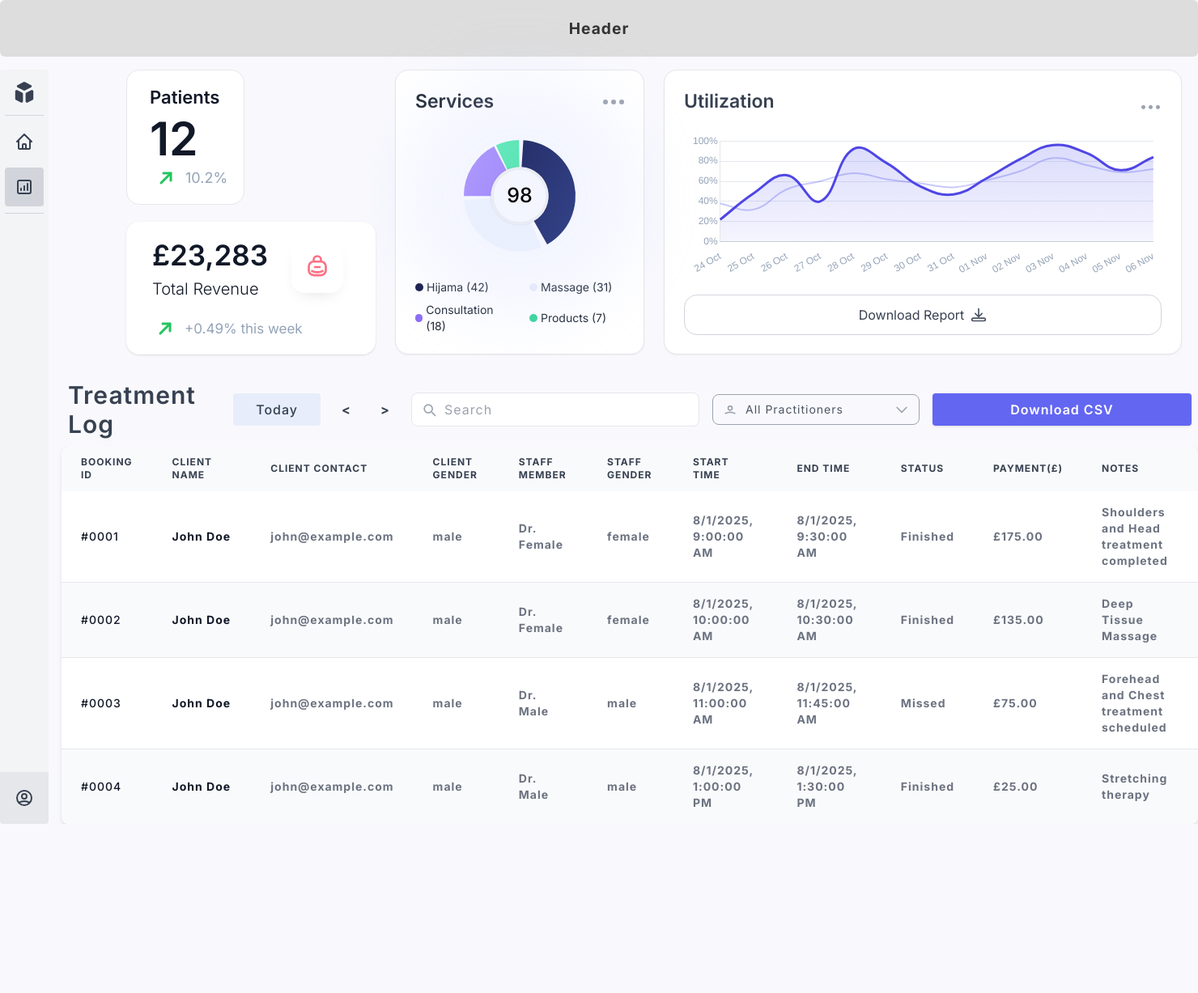
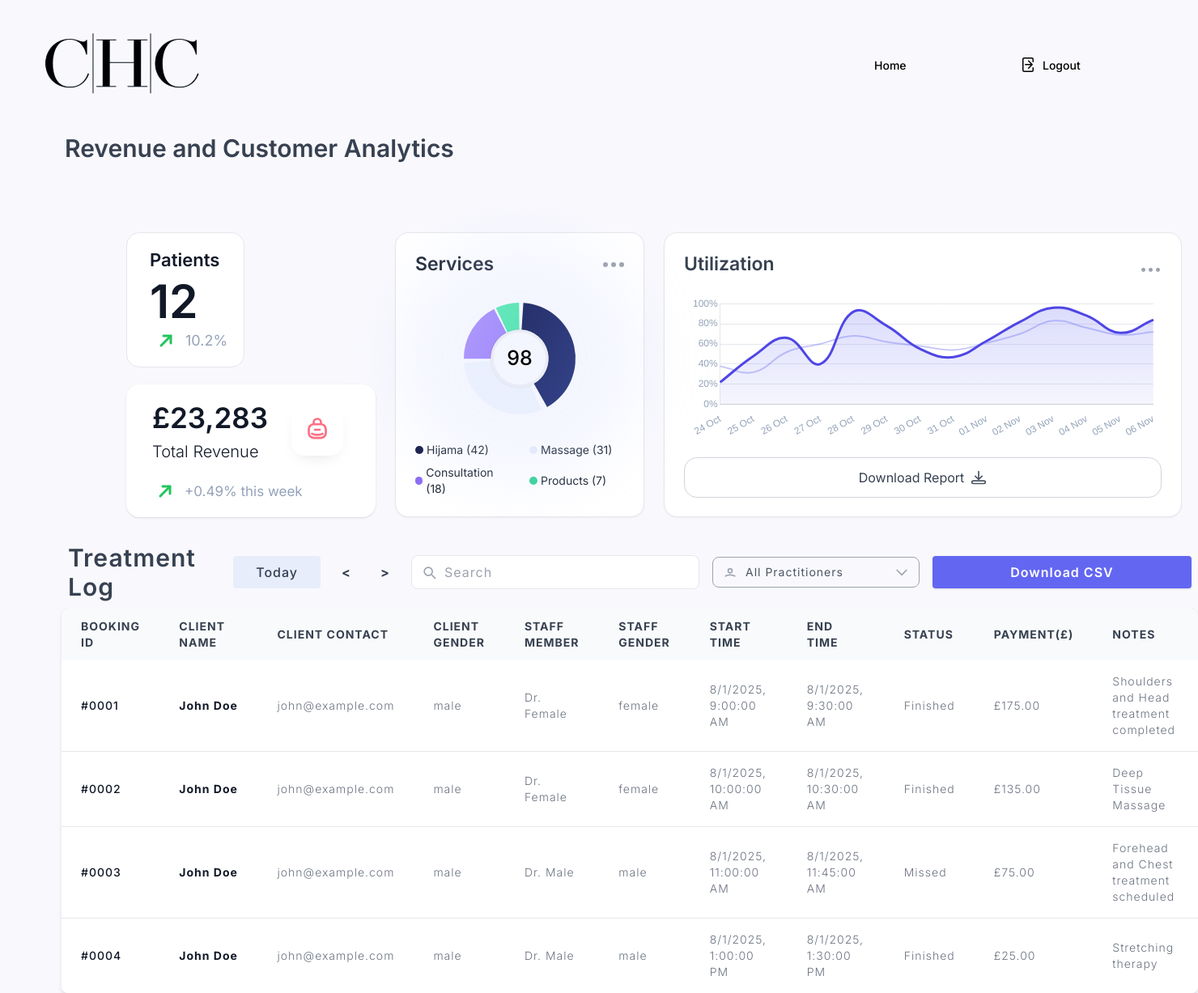
Before and after one commit to anais528/HijamaApp, a Flask app: page /admin/dashboard in a window 1480 px wide. Shown: the whole page at 81% size. Before the commit the page ends 1018 px from the top, so only its background shows below. Run offline with Flask 3, Linux system fonts and the light colour scheme; some libraries are stand-ins or nearby versions.

Commit message:
changes to analytics

```diff
--- a/frontend/templates/admin/admin_dashboard.html
+++ b/frontend/templates/admin/admin_dashboard.html
@@ -57,28 +57,57 @@ Main Features:
 
     }
 
-    .header {
-      grid-row: 1 / 2;
-      grid-column: 1 / 3;
-      background: #ddd;
-      border-radius: 6px;
+
+    .nav-header {
+      display: flex;
+      justify-content: space-between; /* spread out left, middle, right */
+      align-items: center;
+      padding: 20px 40px;
+      font-size: 14px;
+      width: 100%;
+      font-weight: 500;
+      border: none;
+      padding-top: 15px;
+    }
+
+        .logo {
             display: flex;
             align-items: center;
-      justify-content: center;
-      font-weight: bold;
-      font-size: 1.2rem;
-      letter-spacing: 1px;
         }
-    .sidebar {
-      grid-row: 2 / 3;
-      grid-column: 1 / 2;
-      background: #ddd;
-      border-radius: 6px;
+
+        .logo_image {
+            width: auto;
+            height: 130px;
+            padding-left: 0px;
+        }
+
+        .nav {
             display: flex;
-      flex-direction: column;
             align-items: center;
-      overflow: hidden;
+            margin-left: 680px;
+
         }
+
+        .contact_us {
+            text-decoration: underline;
+            text-underline-offset: 4px;
+            text-decoration-thickness: 1px;
+        }
+
+        .nav a {
+            text-decoration: none;
+            color: #000;
+            width: 180px;
+        }
+
+        .nav a:hover {
+            font-weight: 600;
+        }
+
+        .login {
+            font-size: 30px;
+        }
+
     .main {
       grid-row: 2 / 3;
       grid-column: 2 / 3;
@@ -138,102 +167,73 @@ Main Features:
     100% { transform: translateX(100%); }
   }
 
+  .logout-link {
+    display: inline-flex;  /* Treats the link as a flexible container */
+    align-items: center; /* Vertically centers the icon and text */
+    gap: 0.5rem;         /* Adds a nice space between the icon and text */
+
+    /* Optional: Style it to look like a link */
+    text-decoration: none;
+    color: #dc2626; /* A red color, common for logout/danger */
+    font-weight: 500;
+}
+
+/* Controls the size of the icon */
+.logout-link svg {
+    width: 1.25rem;  /* 20px */
+    height: 1.25rem; /* 20px */
+}
+
+/* Optional: Add a hover effect */
+.logout-link:hover {
+    text-decoration: underline;
+}
+
 
   </style>
 </head>
 <body>
-    <div class="grid grid-rows-[70px,1fr] grid-cols-[60px,1fr] h-screen w-full gap-4">
+  <header class="nav-header">
+    <div class="logo">
+        <img class="logo_image" src="{{ url_for('static', filename='images/logo.png') }}" alt="Logo">
+    </div>
 
-    <div class="header">Header</div>
 
-    <div class="sidebar flex flex-col items-center w-26 h-full overflow-hidden text-gray-700 bg-gray-100 rounded">
-      <!-- Logo Icon -->
-      <a class="flex items-center justify-center mt-3" href="#">
+    <nav class="nav">
+      <a href="{{ url_for('views.home') }}">Home</a>
+      <a href="{{ url_for('views.home') }}" class="logout-link">
         <svg
-          class="w-8 h-8 fill-current"
             xmlns="http://www.w3.org/2000/svg"
             viewBox="0 0 20 20"
             fill="currentColor"
         >
             <path
-            d="M11 17a1 1 0 001.447.894l4-2A1 1 0 0017 15V9.236a1 1 0 00-1.447-.894l-4 2a1 1 0 00-.553.894V17zM15.211 6.276a1 1 0 000-1.788l-4.764-2.382a1 1 0 00-.894 0L4.789 4.488a1 1 0 000 1.788l4.764 2.382a1 1 0 00.894 0l4.764-2.382zM4.447 8.342A1 1 0 003 9.236V15a1 1 0 00.553.894l4 2A1 1 0 009 17v-5.764a1 1 0 00-.553-.894l-4-2z"
+                fill-rule="evenodd"
+                d="M3 3.25A2.25 2.25 0 015.25 1h9.5A2.25 2.25 0 0117 3.25V6.75h-1.5V3.25a.75.75 0 00-.75-.75h-9.5a.75.75 0 00-.75.75v13.5a.75.75 0 00.75.75h9.5a.75.75 0 00.75-.75v-3.5H17v3.5A2.25 2.25 0 0114.75 19h-9.5A2.25 2.25 0 013 16.75V3.25z"
+                clip-rule="evenodd"
+            />
+            <path
+                fill-rule="evenodd"
+                d="M6.75 9a.75.75 0 000 1.5h6.58l-3.22 3.22a.75.75 0 101.06 1.06l4.5-4.5a.75.75 0 000-1.06l-4.5-4.5a.75.75 0 10-1.06 1.06l3.22 3.22H6.75z"
+                clip-rule="evenodd"
             />
         </svg>
+        <span>Logout</span>
     </a>
+    </nav>
 
-      <div class="flex flex-col items-center mt-3 border-t border-gray-300">
-        <!-- Home Icon -->
-        <a
-          class="flex items-center justify-center w-12 h-12 mt-2 rounded hover:bg-gray-300"
-          href="#"
+  </header>
+
+      <span
+      class="text-gray-700 text-3xl font-semibold"
+      style="position: relative; left: 80px; padding-top: 200px;"
     >
-          <svg
-            class="w-6 h-6 stroke-current"
-            xmlns="http://www.w3.org/2000/svg"
-            fill="none"
-            viewBox="0 0 24 24"
-            stroke="currentColor"
-          >
-            <path
-              stroke-linecap="round"
-              stroke-linejoin="round"
-              stroke-width="2"
-              d="M3 12l2-2m0 0l7-7 7 7M5 10v10a1 1 0 001 1h3m10-11l2 2m-2-2v10a1 1 0 01-1 1h-3m-6 0a1 1 0 001-1v-4a1 1 0 011-1h2a1 1 0 011 1v4a1 1 0 001 1m-6 0h6"
-            />
-          </svg>
-        </a>
+      Revenue and Customer Analytics
+    </span>
 
-        <!-- Reports Icon (Active) -->
-        <a
-          class="flex items-center justify-center w-12 h-12 mt-2 bg-gray-300 rounded"
-          href="#"
-        >
-          <svg
-            class="w-6 h-6 stroke-current"
-            xmlns="http://www.w3.org/2000/svg"
-            fill="none"
-            viewBox="0 0 24 24"
-            stroke="currentColor"
-          >
-            <path
-              stroke-linecap="round"
-              stroke-linejoin="round"
-              stroke-width="2"
-              d="M16 8v8m-4-5v5m-4-2v2m-2 4h12a2 2 0 002-2V6a2 2 0 00-2-2H6a2 2 0 00-2 2v12a2 2 0 002 2z"
-            />
-          </svg>
-        </a>
-      </div>
-      <div
-        class="flex flex-col items-center mt-2 border-t border-gray-300"
-        style="flex-grow: 1; justify-content: start;"
-      >
-        <!-- Empty placeholders to keep spacing -->
-        <div class="w-12 h-12 mt-2"></div>
-        <div class="w-12 h-12 mt-2"></div>
-        <div class="w-12 h-12 mt-2"></div>
-      </div>
-      <!-- Profile Icon -->
-      <a
-        class="flex items-center justify-center w-16 h-16 mt-auto bg-gray-200 hover:bg-gray-300"
-        href="#"
-      >
-        <svg
-          class="w-6 h-6 stroke-current"
-          xmlns="http://www.w3.org/2000/svg"
-          fill="none"
-          viewBox="0 0 24 24"
-          stroke="currentColor"
-        >
-          <path
-            stroke-linecap="round"
-            stroke-linejoin="round"
-            stroke-width="2"
-            d="M5.121 17.804A13.937 13.937 0 0112 16c2.5 0 4.847.655 6.879 1.804M15 10a3 3 0 11-6 0 3 3 0 016 0zm6 2a9 9 0 11-18 0 9 9 0 0118 0z"
-          />
-        </svg>
-      </a>
-    </div>
+    <div class="grid grid-rows-[70px,1fr] grid-cols-[60px,1fr] h-screen w-full gap-4">
+
+
 
     <div class="main">
 
@@ -242,9 +242,9 @@ Main Features:
 <!-- Analytics Section Layout Matching Provided Image -->
 
 
+<div class="grid grid-cols-4 grid-rows-2 gap-6 h-[400px] w-full pr-5 pl-20 pb-12 ">
 
 
-<div class="grid grid-cols-4 grid-rows-2 gap-6 h-[400px] w-full pr-5 pl-20 pb-12 ">
 
     <div class="grid grid-cols-2 gap-4">
           <div class="bg-white rounded-2xl border border-gray-200 p-7 py-5">
@@ -455,15 +455,10 @@ Main Features:
     </div>
 
 
-
-
-
-
-
       <div class="large-log-table">
         <div class="table-wrapper flex-1 bg-gray-300 rounded overflow-x-auto shadow-md sm:rounded-lg">
             <table class="w-full text-sm text-left text-gray-500 dark:text-gray-400">
-              <thead class="text-xs text-gray-700 uppercase bg-gray-50 dark:bg-gray-700 dark:text-gray-400">
+              <thead class="text-s text-gray-700 uppercase bg-gray-50 dark:bg-gray-700 dark:text-gray-400">
                 <tr>
                   <th scope="col" class="px-6 py-3">Booking ID</th>
                   <th scope="col" class="px-6 py-3">Client Name</th>
@@ -478,7 +473,7 @@ Main Features:
                   <th scope="col" class="px-6 py-3">Notes</th>
                 </tr>
               </thead>
-              <tbody id="appt-tbody" class="bg-white divide-y divide-gray-200 dark:bg-gray-900 dark:divide-gray-700">
+              <tbody id="appt-tbody" class="bg-white divide-y divide-gray-200 dark:bg-gray-300 dark:divide-gray-300">
                 <!-- data loaded here dynamically -->
 
                 <tr id="appt-skeleton">
@@ -769,19 +764,19 @@ async function fetchAppointments() {
     const frag = document.createDocumentFragment();
     data.forEach(appt => {
       const tr = document.createElement('tr');
-      tr.className = 'odd:bg-white odd:dark:bg-gray-900 even:bg-gray-50 even:dark:bg-gray-800 border-b dark:border-gray-700 border-gray-200';
+      tr.className = 'bg-white dark:bg-gray-800 border-b dark:border-gray-700 border-gray-200';
       tr.innerHTML = `
         <td class="px-6 py-4 font-medium text-gray-900 dark:text-white whitespace-nowrap">#${String(appt.id ?? '').padStart(4, '0')}</td>
         <td class="px-6 py-4 text-gray-900 dark:text-white whitespace-nowrap">${appt.client_name ?? ''}</td>
-        <td class="px-6 py-4 text-gray-500 dark:text-gray-400">${appt.contact_info ?? ''}</td>
-        <td class="px-6 py-4 text-gray-500 dark:text-gray-400">${appt.client_gender ?? ''}</td>
-        <td class="px-6 py-4 text-gray-500 dark:text-gray-400">${appt.staff_name ?? ''}</td>
-        <td class="px-6 py-4 text-gray-500 dark:text-gray-400">${appt.staff_gender ?? ''}</td>
-        <td class="px-6 py-4 text-gray-500 dark:text-gray-400">${appt.appointment_time ? new Date(appt.appointment_time).toLocaleString() : ''}</td>
-        <td class="px-6 py-4 text-gray-500 dark:text-gray-400">${appt.end_time ? new Date(appt.end_time).toLocaleString() : ''}</td>
-        <td class="px-6 py-4 text-gray-500 dark:text-gray-400">${appt.status ?? ''}</td>
-        <td class="px-6 py-4 text-gray-500 dark:text-gray-400">£${Number(appt.payment ?? 0).toFixed(2)}</td>
-        <td class="px-6 py-4 text-gray-500 dark:text-gray-400">${appt.notes ?? ''}</td>
+        <td class="px-6 py-4 font-light text-gray-500 dark:text-gray-400">${appt.contact_info ?? ''}</td>
+        <td class="px-6 py-4 font-light text-gray-500 dark:text-gray-400">${appt.client_gender ?? ''}</td>
+        <td class="px-6 py-4 font-light text-gray-500 dark:text-gray-400">${appt.staff_name ?? ''}</td>
+        <td class="px-6 py-4 font-light text-gray-500 dark:text-gray-400">${appt.staff_gender ?? ''}</td>
+        <td class="px-6 py-4 font-light text-gray-500 dark:text-gray-400">${appt.appointment_time ? new Date(appt.appointment_time).toLocaleString() : ''}</td>
+        <td class="px-6 py-4 font-light text-gray-500 dark:text-gray-400">${appt.end_time ? new Date(appt.end_time).toLocaleString() : ''}</td>
+        <td class="px-6 py-4 font-light text-gray-500 dark:text-gray-400">${appt.status ?? ''}</td>
+        <td class="px-6 py-4 font-light text-gray-500 dark:text-gray-400">£${Number(appt.payment ?? 0).toFixed(2)}</td>
+        <td class="px-6 py-4 font-light text-gray-500 dark:text-gray-400">${appt.notes ?? ''}</td>
       `;
       frag.appendChild(tr);
     });
@@ -800,7 +795,7 @@ async function fetchAppointments() {
 
 // init + poll (safe)
 document.addEventListener('DOMContentLoaded', fetchAppointments);
-const apptPoll = setInterval(fetchAppointments, 10000);
+const apptPoll = setInterval(fetchAppointments, 100000);
 
   </script>
 
--- a/frontend/templates/booking/booking_confirmation.html
+++ b/frontend/templates/booking/booking_confirmation.html
@@ -31,6 +31,8 @@ Main Features:
             place-items: center;
             min-height: 100vh;
         }
+
+
 
         .card {
             overflow: hidden;
```
Lines whose indentation alone changed are shown as unchanged.
